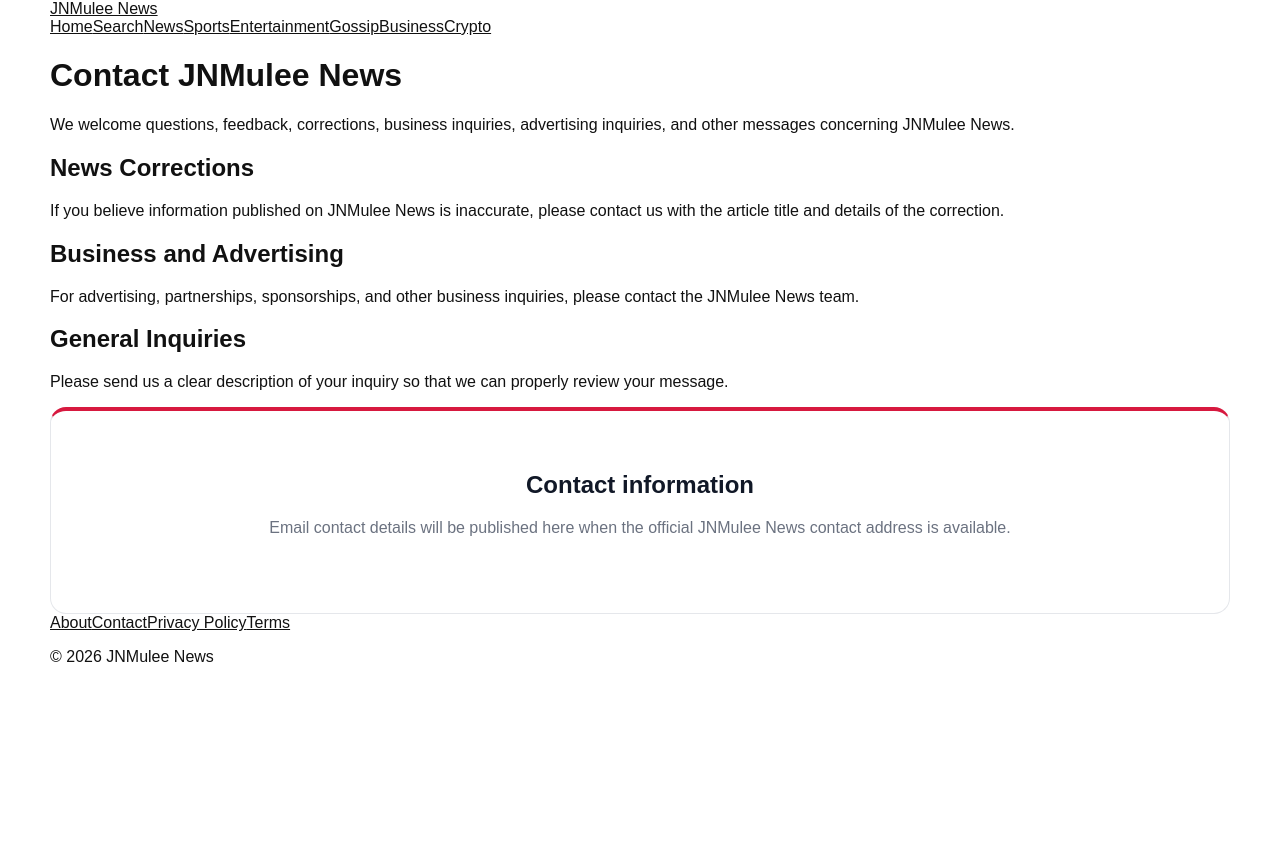
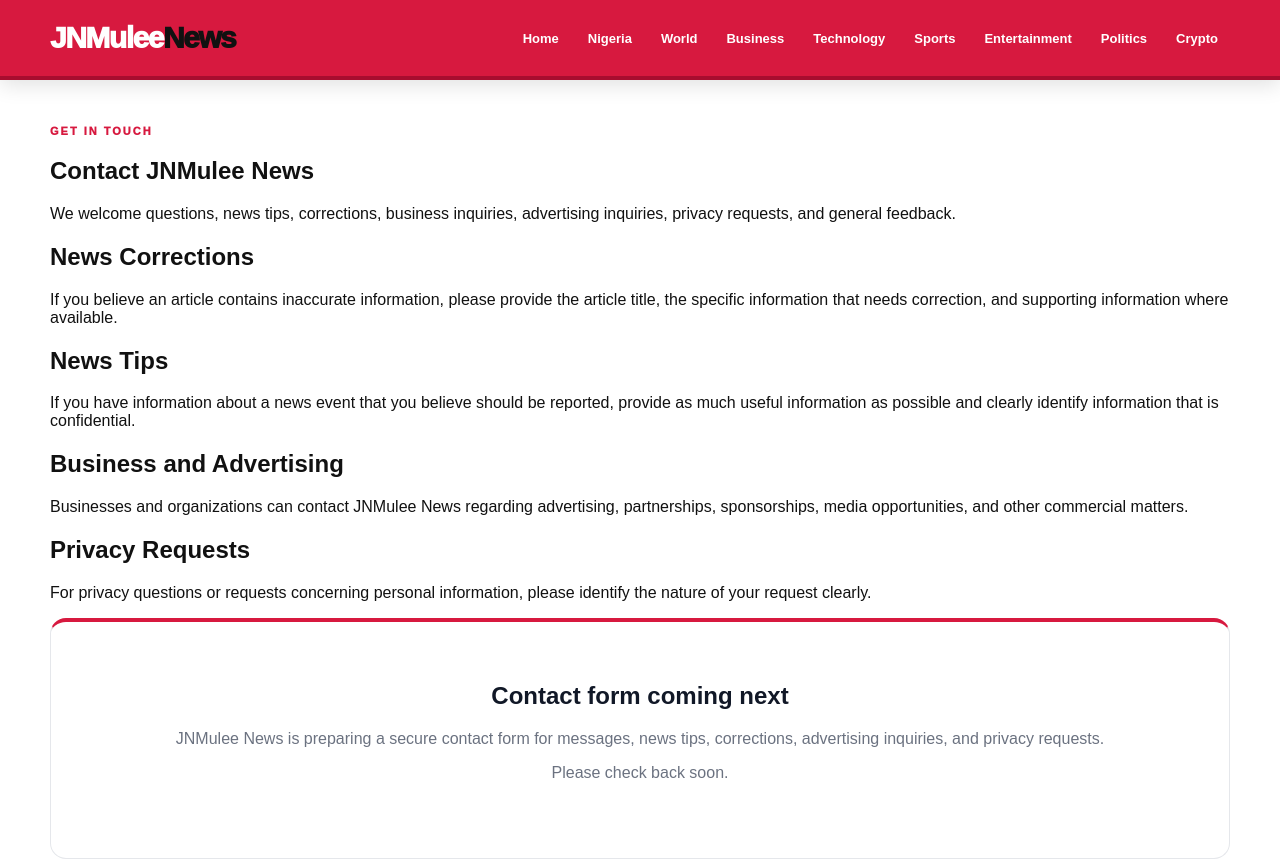
Before and after one commit to JnmuleeNews/Jnmulee-news, a Next.js app: page /contact in a window 1280 px wide. Shown: the top 860 px of the page. Before the commit the page ends 800 px from the top, so only its background shows below. Built offline with nearby package versions, Linux system fonts and the light colour scheme.

Commit message:
Update page.tsx

```diff
--- a/app/contact/page.tsx
+++ b/app/contact/page.tsx
@@ -3,80 +3,117 @@ import Link from "next/link";
 export const metadata = {
   title: "Contact JNMulee News",
   description:
-    "Contact JNMulee News for questions, corrections, business inquiries and other matters.",
+    "Contact JNMulee News for news corrections, business inquiries, advertising, privacy requests, and general questions.",
 };
 
 export default function ContactPage() {
   return (
     <main>
-      <header className="siteHeader">
-        <div className="container headerInner">
-          <Link href="/" className="logo">
-            JNMulee News
+      <header className="header">
+        <div className="container nav">
+          <Link href="/" className="brand">
+            JNMulee<span>News</span>
           </Link>
 
-          <nav>
+          <nav className="mainNav">
             <Link href="/">Home</Link>
-            <Link href="/search">Search</Link>
-            <Link href="/category/news">News</Link>
-            <Link href="/category/sport">Sports</Link>
+            <Link href="/category/nigeria">Nigeria</Link>
+            <Link href="/category/world">World</Link>
+            <Link href="/category/business">Business</Link>
+            <Link href="/category/technology">
+              Technology
+            </Link>
+            <Link href="/category/sports">Sports</Link>
             <Link href="/category/entertainment">
               Entertainment
             </Link>
-            <Link href="/category/gossip">Gossip</Link>
-            <Link href="/category/business">Business</Link>
+            <Link href="/category/politics">Politics</Link>
             <Link href="/category/crypto">Crypto</Link>
           </nav>
         </div>
       </header>
 
-      <div className="container pageContainer">
+      <section className="section">
+        <div className="container">
+          <div className="pageContainer">
+            <p className="sectionKicker">
+              Get in touch
+            </p>
+
             <h1>Contact JNMulee News</h1>
 
             <p>
-          We welcome questions, feedback, corrections, business
-          inquiries, advertising inquiries, and other messages
-          concerning JNMulee News.
+              We welcome questions, news tips, corrections,
+              business inquiries, advertising inquiries,
+              privacy requests, and general feedback.
             </p>
 
             <h2>News Corrections</h2>
 
             <p>
-          If you believe information published on JNMulee News is
-          inaccurate, please contact us with the article title and
-          details of the correction.
+              If you believe an article contains inaccurate
+              information, please provide the article title,
+              the specific information that needs correction,
+              and supporting information where available.
+            </p>
+
+            <h2>News Tips</h2>
+
+            <p>
+              If you have information about a news event that
+              you believe should be reported, provide as much
+              useful information as possible and clearly
+              identify information that is confidential.
             </p>
 
             <h2>Business and Advertising</h2>
 
             <p>
-          For advertising, partnerships, sponsorships, and other
-          business inquiries, please contact the JNMulee News team.
+              Businesses and organizations can contact JNMulee
+              News regarding advertising, partnerships,
+              sponsorships, media opportunities, and other
+              commercial matters.
             </p>
 
-        <h2>General Inquiries</h2>
+            <h2>Privacy Requests</h2>
 
             <p>
-          Please send us a clear description of your inquiry so that
-          we can properly review your message.
+              For privacy questions or requests concerning
+              personal information, please identify the
+              nature of your request clearly.
             </p>
 
             <div className="emptyState">
-          <h2>Contact information</h2>
+              <h2>Contact form coming next</h2>
 
               <p>
-            Email contact details will be published here when the
-            official JNMulee News contact address is available.
+                JNMulee News is preparing a secure contact
+                form for messages, news tips, corrections,
+                advertising inquiries, and privacy requests.
+              </p>
+
+              <p>
+                Please check back soon.
+              </p>
+            </div>
+
+            <p>
+              <Link href="/">
+                ← Back to JNMulee News
+              </Link>
             </p>
           </div>
         </div>
+      </section>
 
       <footer className="siteFooter">
         <div className="container">
           <div className="footerLinks">
             <Link href="/about">About</Link>
             <Link href="/contact">Contact</Link>
-            <Link href="/privacy">Privacy Policy</Link>
+            <Link href="/privacy">
+              Privacy Policy
+            </Link>
             <Link href="/terms">Terms</Link>
           </div>
 
```
Lines whose indentation alone changed are shown as unchanged.
